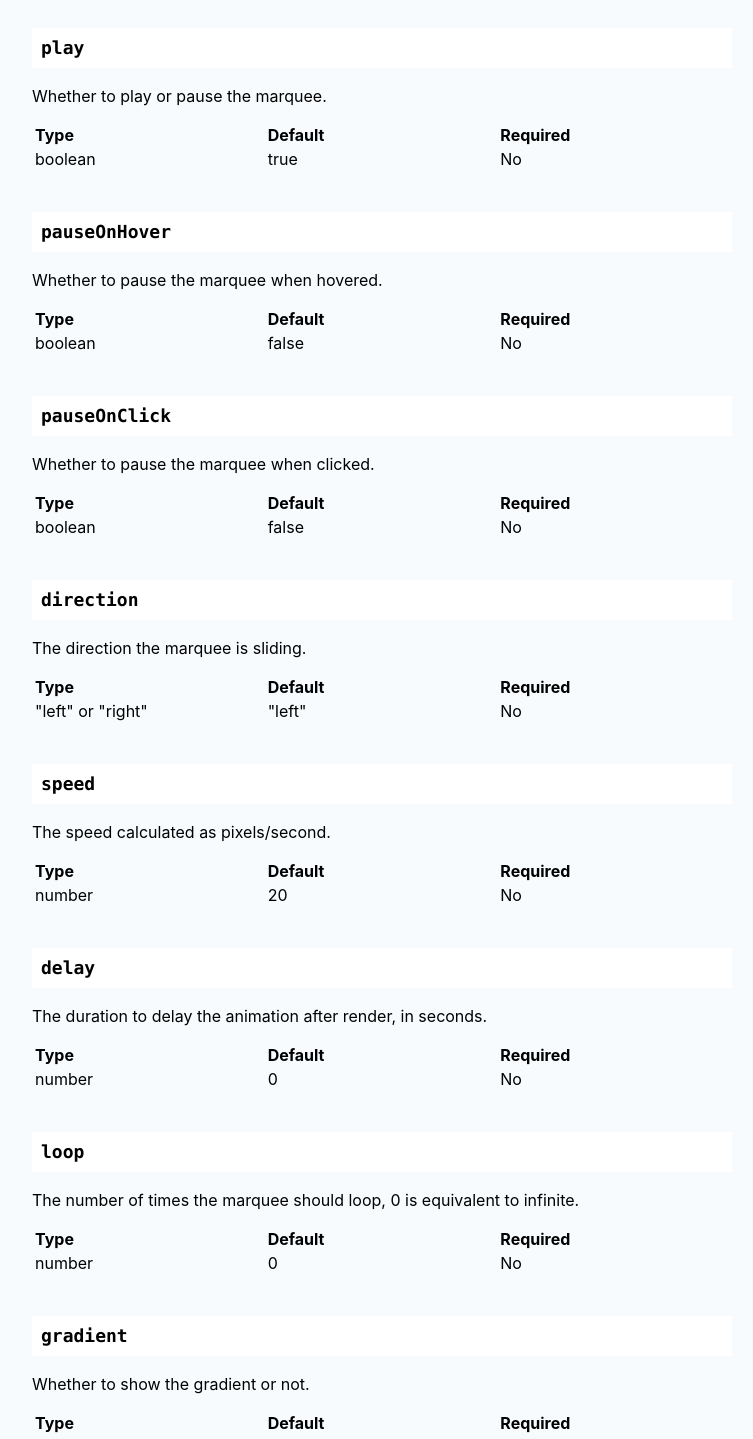
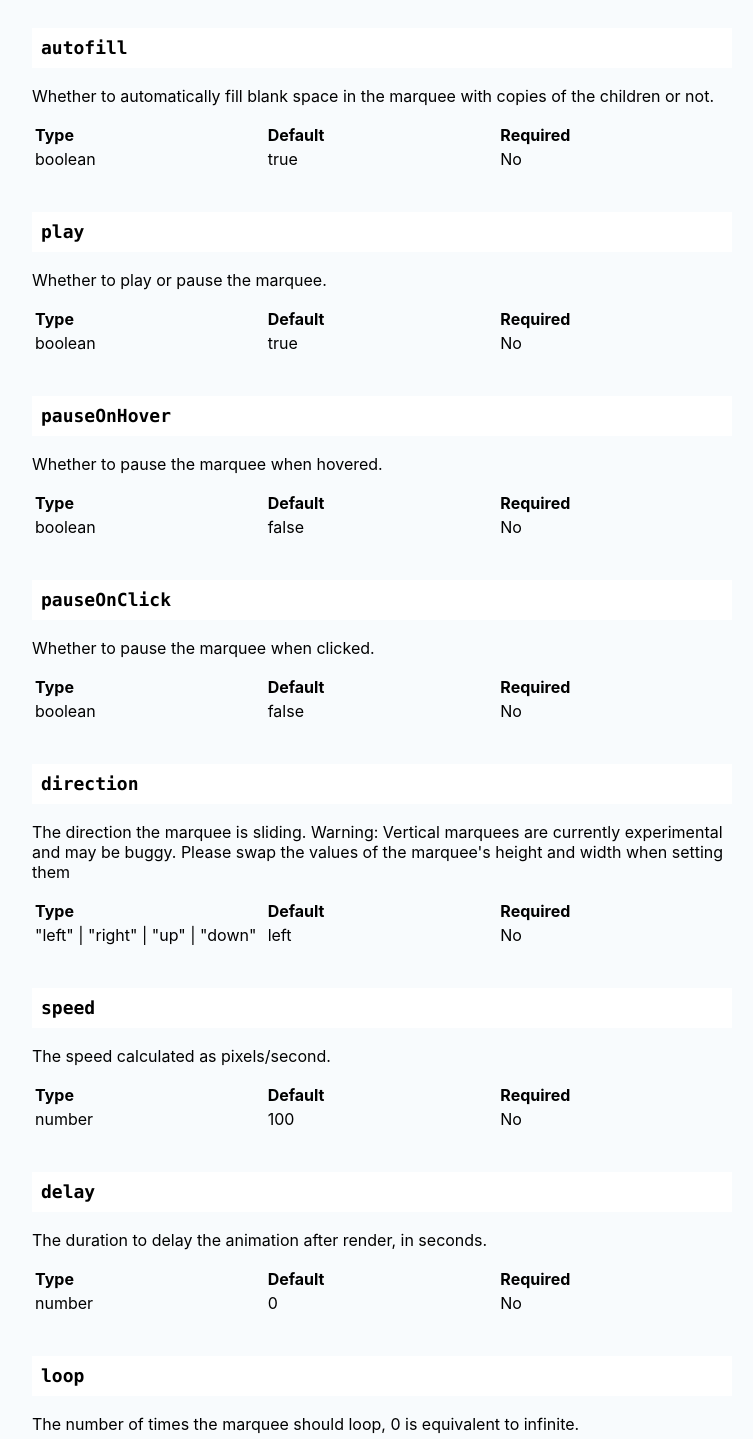
Before and after one commit to justin-chu/marquee-website, a React (Create React App) app: page /documentation in a window 1280 px wide. Shown: the part 1330-2769 px from the top of the page, without its empty margins (358-1111 px from the left). Built offline with nearby package versions, Linux system fonts and the light colour scheme.

Commit message:
Update documentation

```diff
--- a/package.json
+++ b/package.json
@@ -11,7 +11,7 @@
     "npm": "^6.14.8",
     "react": "^16.14.0",
     "react-dom": "^16.14.0",
-    "react-fast-marquee": "^1.2.0",
+    "react-fast-marquee": "^1.5.0",
     "react-router-dom": "^5.2.0",
     "react-scripts": "3.4.3",
     "react-syntax-highlighter": "^15.2.1"
--- a/src/pages/Demo/Demo.jsx
+++ b/src/pages/Demo/Demo.jsx
@@ -9,6 +9,7 @@ function Demo () {
   const [play, setPlay] = React.useState(true)
   const [pauseOnHover, setPauseOnHover] = React.useState(false)
   const [pauseOnClick, setPauseOnClick] = React.useState(false)
+  const [autofill, setAutofill] = React.useState(true)
   const [direction, setDirection] = React.useState("left")
   const [speed, setSpeed] = React.useState(30)
   const [delay, setDelay] = React.useState(0)
@@ -24,8 +25,8 @@ function Demo () {
         <button className={index === 1 ? "marquee-button-selected" : "marquee-button"} onClick={() => setIndex(1)}><h1>Text</h1></button>
         <button className={index === 2 ? "marquee-button-selected" : "marquee-button"} onClick={() => setIndex(2)}><h1>Cards</h1></button>
       </div>
-      <div style={{display: "flex", alignItems: "center", height: 300}}>
-        <Marquee play={play} pauseOnHover={pauseOnHover} pauseOnClick={pauseOnClick} speed={speed}
+      <div className="marquee-container">
+        <Marquee autoFill={autofill} play={play} pauseOnHover={pauseOnHover} pauseOnClick={pauseOnClick} speed={speed}
           direction={direction} delay={delay} loop={loop} gradient={gradient} gradientColor={gradientColor} gradientWidth={`${gradientWidth}px`} >
           {index === 0 && SliderItems.map((item, index) => {
             return (
@@ -50,27 +51,6 @@ function Demo () {
                   labore et dolore magna aliqua. Ut enim ad minim veniam.
                 </p>
               </div>
-            <div className="card" style={{display: "flex", flexDirection: "column", alignItems: "center", textAlign: "center"}}>
-              <img alt="" src="https://www.pngarts.com/files/5/Avatar-Face-Transparent.png" width={100} height={100} style={{ borderRadius: 15}}/>
-              <p style={{marginTop: 5, marginBottom: 0}}>
-                Lorem ipsum dolor sit amet, consectetur adipiscing elit, sed do eiusmod tempor incididunt ut
-                labore et dolore magna aliqua. Ut enim ad minim veniam.
-              </p>
-            </div>
-            <div className="card" style={{display: "flex", flexDirection: "column", alignItems: "center", textAlign: "center"}}>
-              <img alt="" src="https://cdn.iconscout.com/icon/free/png-512/avatar-372-456324.png" width={100} height={100} style={{ borderRadius: 15}}/>
-              <p style={{marginTop: 5, marginBottom: 0}}>
-                Lorem ipsum dolor sit amet, consectetur adipiscing elit, sed do eiusmod tempor incididunt ut
-                labore et dolore magna aliqua. Ut enim ad minim veniam.
-              </p>
-            </div>
-            <div className="card" style={{display: "flex", flexDirection: "column", alignItems: "center", textAlign: "center"}}>
-              <img alt="" src="https://www.shareicon.net/data/512x512/2016/09/15/829471_user_512x512.png" width={100} height={100} style={{ borderRadius: 15}}/>
-              <p style={{marginTop: 5, marginBottom: 0}}>
-                Lorem ipsum dolor sit amet, consectetur adipiscing elit, sed do eiusmod tempor incididunt ut
-                labore et dolore magna aliqua. Ut enim ad minim veniam.
-              </p>
-            </div>
             </>
           }
         </Marquee>
@@ -78,6 +58,11 @@ function Demo () {
 
       <div className="playground">
         <div className="playground-buttons">
+        {index === 2 &&
+          <button style={{width: 160}} className="button" onClick={() => setAutofill(!autofill)}>
+            <p>{autofill ? "Remove autofill" : "Autofill"}</p>
+          </button>
+        }
           <button style={{width: 80}} className="button" onClick={() => setPlay(!play)}>
             <p>{play ? "Pause" : "Play"}</p>
           </button>
--- a/src/pages/Documentation/Documentation.jsx
+++ b/src/pages/Documentation/Documentation.jsx
@@ -2,6 +2,136 @@ import React from "react";
 import "./Documentation.css";
 import SyntaxHighlighter from 'react-syntax-highlighter';
 import { vs } from 'react-syntax-highlighter/dist/esm/styles/hljs';
+
+const marqueeProps = {
+  style: {
+    description: "The inline style for the container div.",
+    type: "CSSProperties",
+    defaultValue: "{}",
+    required: false
+  },
+  className: {
+    description: "The name of the css class to style the container div.",
+    type: "string",
+    defaultValue: '""',
+    required: false
+  },
+  autofill: {
+    description: "Whether to automatically fill blank space in the marquee with copies of the children or not.",
+    type: "boolean",
+    defaultValue: "true",
+    required: false
+  },
+  play: {
+    description: "Whether to play or pause the marquee.",
+    type: "boolean",
+    defaultValue: "true",
+    required: false
+  },
+  pauseOnHover: {
+    description: "Whether to pause the marquee when hovered.",
+    type: "boolean",
+    defaultValue: "false",
+    required: false
+  },
+  pauseOnClick: {
+    description: "Whether to pause the marquee when clicked.",
+    type: "boolean",
+    defaultValue: "false",
+    required: false
+  },
+  direction: {
+    description: "The direction the marquee is sliding. Warning: Vertical marquees are currently experimental and may be buggy. Please swap the values of the marquee's height and width when setting them ",
+    type: '"left" | "right" | "up" | "down"',
+    defaultValue: "left",
+    required: false
+  },
+  speed: {
+    description: "The speed calculated as pixels/second.",
+    type: "number",
+    defaultValue: "100",
+    required: false
+  },
+  delay: {
+    description: "The duration to delay the animation after render, in seconds.",
+    type: "number",
+    defaultValue: "0",
+    required: false
+  },
+  loop: {
+    description: "The number of times the marquee should loop, 0 is equivalent to infinite.",
+    type: "number",
+    defaultValue: "0",
+    required: false
+  },
+  gradient: {
+    description: "Whether to show the gradient or not.",
+    type: "boolean",
+    defaultValue: "false",
+    required: false
+  },
+  gradientColor: {
+    description: "The rgb color of the gradient as an array of length 3.",
+    type: "Array<number> of length 3",
+    defaultValue: "[255, 255, 255]",
+    required: false
+  },
+  gradientWidth: {
+    description: "The width of the gradient on either side.",
+    type: "number",
+    defaultValue: "200",
+    required: false
+  },
+  onFinish: {
+    description: "A callback for when the marquee finishes scrolling and stops. Only calls if loop is non-zero.",
+    type: "function",
+    defaultValue: "{() => void}",
+    required: false
+  },
+  onCycleComplete: {
+    description: "A callback for when the marquee finishes a loop. Does not call if maximum loops are reached (use onFinish instead).",
+    type: "{() => void}",
+    defaultValue: "null",
+    required: false
+  },
+  children: {
+    description: "The children rendered inside the marquee.",
+    type: "ReactNode",
+    defaultValue: "null",
+    required: true
+  }
+}
+
+const PropListItem = (name) => (
+  <li style={{marginBottom: 10, marginLeft: 36}}>
+    <a href={`#${name}`} style={{fontWeight: "normal"}} className="menu-link">
+      {name}
+    </a>
+  </li>
+)
+
+const PropDetails = ({name, description, type, defaultValue, required}) => (
+  <>
+    <a className="hash-link" id={name} href={`/documentation/#${name}`}>
+      <SyntaxHighlighter className="props-name" language="javascript" style={vs}>
+        {name}
+      </SyntaxHighlighter>
+    </a>
+    <p>{description}</p>
+    <table className="props-data">
+      <tr style={{fontWeight: "bold"}}>
+        <th>Type</th>
+        <th>Default</th>
+        <th>Required</th>
+      </tr>
+      <tr>
+        <td>{type}</td>
+        <td>{defaultValue}</td>
+        <td>{required ? "Yes" : "No"}</td>
+      </tr>
+    </table>
+  </>
+)
 
 function Documentation () {
   return (
@@ -23,71 +153,7 @@ function Documentation () {
               Props
             </a>
           </li>
-          <li style={{marginBottom: 10, marginLeft: 36}}>
-            <a href="#style" style={{fontWeight: "normal"}} className="menu-link">
-              style
-            </a>
-          </li>
-          <li style={{marginBottom: 10, marginLeft: 36}}>
-            <a href="#className" style={{fontWeight: "normal"}} className="menu-link">
-              className
-            </a>
-          </li>
-          <li style={{marginBottom: 10, marginLeft: 36}}>
-            <a href="#play" style={{fontWeight: "normal"}} className="menu-link">
-              play
-            </a>
-          </li>
-          <li style={{marginBottom: 10, marginLeft: 36}}>
-            <a href="#pauseOnHover" style={{fontWeight: "normal"}} className="menu-link">
-              pauseOnHover
-            </a>
-          </li>
-          <li style={{marginBottom: 10, marginLeft: 36}}>
-            <a href="#pauseOnClick" style={{fontWeight: "normal"}} className="menu-link">
-              pauseOnClick
-            </a>
-          </li>
-          <li style={{marginBottom: 10, marginLeft: 36}}>
-            <a href="#direction" style={{fontWeight: "normal"}} className="menu-link">
-              direction
-            </a>
-          </li>
-          <li style={{marginBottom: 10, marginLeft: 36}}>
-            <a href="#speed" style={{fontWeight: "normal"}} className="menu-link">
-              speed
-            </a>
-          </li>
-          <li style={{marginBottom: 10, marginLeft: 36}}>
-            <a href="#delay" style={{fontWeight: "normal"}} className="menu-link">
-              delay
-            </a>
-          </li>
-          <li style={{marginBottom: 10, marginLeft: 36}}>
-            <a href="#loop" style={{fontWeight: "normal"}} className="menu-link">
-              loop
-            </a>
-          </li>
-          <li style={{marginBottom: 10, marginLeft: 36}}>
-            <a href="#gradient" style={{fontWeight: "normal"}} className="menu-link">
-              gradient
-            </a>
-          </li>
-          <li style={{marginBottom: 10, marginLeft: 36}}>
-            <a href="#gradientColor" style={{fontWeight: "normal"}} className="menu-link">
-              gradientColor
-            </a>
-          </li>
-          <li style={{marginBottom: 10, marginLeft: 36}}>
-            <a href="#gradientWidth" style={{fontWeight: "normal"}} className="menu-link">
-              gradientWidth
-            </a>
-          </li>
-          <li style={{marginBottom: 10, marginLeft: 36}}>
-            <a href="#children" style={{fontWeight: "normal"}} className="menu-link">
-              children
-            </a>
-          </li>
+          {Object.keys(marqueeProps).map(PropListItem)}
         </ul>
       </div>
 
@@ -136,240 +202,9 @@ export default App;`}
         <a className="hash-link" id="props" href="/documentation/#props">
           <h1>Props</h1>
         </a>
-        <a className="hash-link" id="style" href="/documentation/#style">
-          <SyntaxHighlighter className="props-name" language="javascript" style={vs}>
-            style
-          </SyntaxHighlighter>
-        </a>
-        <p>The inline style for the container div.</p>
-        <table className="props-data">
-          <tr style={{fontWeight: "bold"}}>
-            <th>Type</th>
-            <th>Default</th>
-            <th>Required</th>
-          </tr>
-          <tr>
-            <td>Object</td>
-            <td>{"{}"}</td>
-            <td>No</td>
-          </tr>
-        </table>
-        <a className="hash-link" id="className" href="/documentation/#className">
-          <SyntaxHighlighter className="props-name" language="javascript" style={vs}>
-            className
-          </SyntaxHighlighter>
-        </a>
-        <p>The name of the css class to style the container div.</p>
-        <table className="props-data">
-          <tr style={{fontWeight: "bold"}}>
-            <th>Type</th>
-            <th>Default</th>
-            <th>Required</th>
-          </tr>
-          <tr>
-            <td>string</td>
-            <td>{'""'}</td>
-            <td>No</td>
-          </tr>
-        </table>
-        <a className="hash-link" id="play" href="/documentation/#play">
-          <SyntaxHighlighter className="props-name" language="javascript" style={vs}>
-            play
-          </SyntaxHighlighter>
-        </a>
-        <p>Whether to play or pause the marquee.</p>
-        <table className="props-data">
-          <tr style={{fontWeight: "bold"}}>
-            <th>Type</th>
-            <th>Default</th>
-            <th>Required</th>
-          </tr>
-          <tr>
-            <td>boolean</td>
-            <td>true</td>
-            <td>No</td>
-          </tr>
-        </table>
-        <a className="hash-link" id="pauseOnHover" href="/documentation/#pauseOnHover">
-          <SyntaxHighlighter className="props-name" language="javascript" style={vs}>
-            pauseOnHover
-          </SyntaxHighlighter>
-        </a>
-        <p>Whether to pause the marquee when hovered.</p>
-        <table className="props-data">
-          <tr style={{fontWeight: "bold"}}>
-            <th>Type</th>
-            <th>Default</th>
-            <th>Required</th>
-          </tr>
-          <tr>
-            <td>boolean</td>
-            <td>false</td>
-            <td>No</td>
-          </tr>
-        </table>
-        <a className="hash-link" id="pauseOnClick" href="/documentation/#pauseOnClick">
-          <SyntaxHighlighter className="props-name" language="javascript" style={vs}>
-            pauseOnClick
-          </SyntaxHighlighter>
-        </a>
-        <p>Whether to pause the marquee when clicked.</p>
-        <table className="props-data">
-          <tr style={{fontWeight: "bold"}}>
-            <th>Type</th>
-            <th>Default</th>
-            <th>Required</th>
-          </tr>
-          <tr>
-            <td>boolean</td>
-            <td>false</td>
-            <td>No</td>
-          </tr>
-        </table>
-        <a className="hash-link" id="direction" href="/documentation/#direction">
-          <SyntaxHighlighter className="props-name" language="javascript" style={vs}>
-            direction
-          </SyntaxHighlighter>
-        </a>
-        <p>The direction the marquee is sliding.</p>
-        <table className="props-data">
-          <tr style={{fontWeight: "bold"}}>
-            <th>Type</th>
-            <th>Default</th>
-            <th>Required</th>
-          </tr>
-          <tr>
-            <td>"left" or "right"</td>
-            <td>"left"</td>
-            <td>No</td>
-          </tr>
-        </table>
-        <a className="hash-link" id="speed" href="/documentation/#speed">
-          <SyntaxHighlighter className="props-name" language="javascript" style={vs}>
-            speed
-          </SyntaxHighlighter>
-        </a>
-        <p>The speed calculated as pixels/second.</p>
-        <table className="props-data">
-          <tr style={{fontWeight: "bold"}}>
-            <th>Type</th>
-            <th>Default</th>
-            <th>Required</th>
-          </tr>
-          <tr>
-            <td>number</td>
-            <td>20</td>
-            <td>No</td>
-          </tr>
-        </table>
-        <a className="hash-link" id="delay" href="/documentation/#delay">
-          <SyntaxHighlighter className="props-name" language="javascript" style={vs}>
-            delay
-          </SyntaxHighlighter>
-        </a>
-        <p>The duration to delay the animation after render, in seconds.</p>
-        <table className="props-data">
-          <tr style={{fontWeight: "bold"}}>
-            <th>Type</th>
-            <th>Default</th>
-            <th>Required</th>
-          </tr>
-          <tr>
-            <td>number</td>
-            <td>0</td>
-            <td>No</td>
-          </tr>
-        </table>
-        <a className="hash-link" id="loop" href="/documentation/#loop">
-          <SyntaxHighlighter className="props-name" language="javascript" style={vs}>
-            loop
-          </SyntaxHighlighter>
-        </a>
-        <p>The number of times the marquee should loop, 0 is equivalent to infinite.</p>
-        <table className="props-data">
-          <tr style={{fontWeight: "bold"}}>
-            <th>Type</th>
-            <th>Default</th>
-            <th>Required</th>
-          </tr>
-          <tr>
-            <td>number</td>
-            <td>0</td>
-            <td>No</td>
-          </tr>
-        </table>
-        <a className="hash-link" id="gradient" href="/documentation/#gradient">
-          <SyntaxHighlighter className="props-name" language="javascript" style={vs}>
-            gradient
-          </SyntaxHighlighter>
-        </a>
-        <p>Whether to show the gradient or not.</p>
-        <table className="props-data">
-          <tr style={{fontWeight: "bold"}}>
-            <th>Type</th>
-            <th>Default</th>
-            <th>Required</th>
-          </tr>
-          <tr>
-            <td>boolean</td>
-            <td>true</td>
-            <td>No</td>
-          </tr>
-        </table>
-        <a className="hash-link" id="gradientColor" href="/documentation/#gradientColor">
-          <SyntaxHighlighter className="props-name" language="javascript" style={vs}>
-            gradientColor
-          </SyntaxHighlighter>
-        </a>
-        <p>The rgb color of the gradient as an array of length 3.</p>
-        <table className="props-data">
-          <tr style={{fontWeight: "bold"}}>
-            <th>Type</th>
-            <th>Default</th>
-            <th>Required</th>
-          </tr>
-          <tr>
-            <td>Array{`<number>`} of length 3</td>
-            <td>[255, 255, 255]</td>
-            <td>No</td>
-          </tr>
-        </table>
-        <a className="hash-link" id="gradientWidth" href="/documentation/#gradientWidth">
-          <SyntaxHighlighter className="props-name" language="javascript" style={vs}>
-            gradientWidth
-          </SyntaxHighlighter>
-        </a>
-        <p>The width of the gradient on either side.</p>
-        <table className="props-data">
-          <tr style={{fontWeight: "bold"}}>
-            <th>Type</th>
-            <th>Default</th>
-            <th>Required</th>
-          </tr>
-          <tr>
-            <td>number or string</td>
-            <td>200</td>
-            <td>No</td>
-          </tr>
-        </table>
-        <a className="hash-link" id="children" href="/documentation/#children">
-          <SyntaxHighlighter className="props-name" language="javascript" style={vs}>
-            children
-          </SyntaxHighlighter>
-        </a>
-        <p>The children rendered inside the marquee.</p>
-        <table className="props-data">
-          <tr style={{fontWeight: "bold"}}>
-            <th>Type</th>
-            <th>Default</th>
-            <th>Required</th>
-          </tr>
-          <tr>
-            <td>ReactNode</td>
-            <td>null</td>
-            <td>No</td>
-          </tr>
-        </table>
+        {Object.entries(marqueeProps).map(([name, props]) => (
+          <PropDetails key={name} name={name} {...props} />
+        ))}
       </div>
     </div>
   )
```
Also changed, not shown: src/pages/Demo/Demo.css (+12 -1 lines), src/pages/Home/Home.jsx (+4 -4 lines), 1 other file (tests, documents, lock files or other folders). Lines whose indentation alone changed are shown as unchanged.
